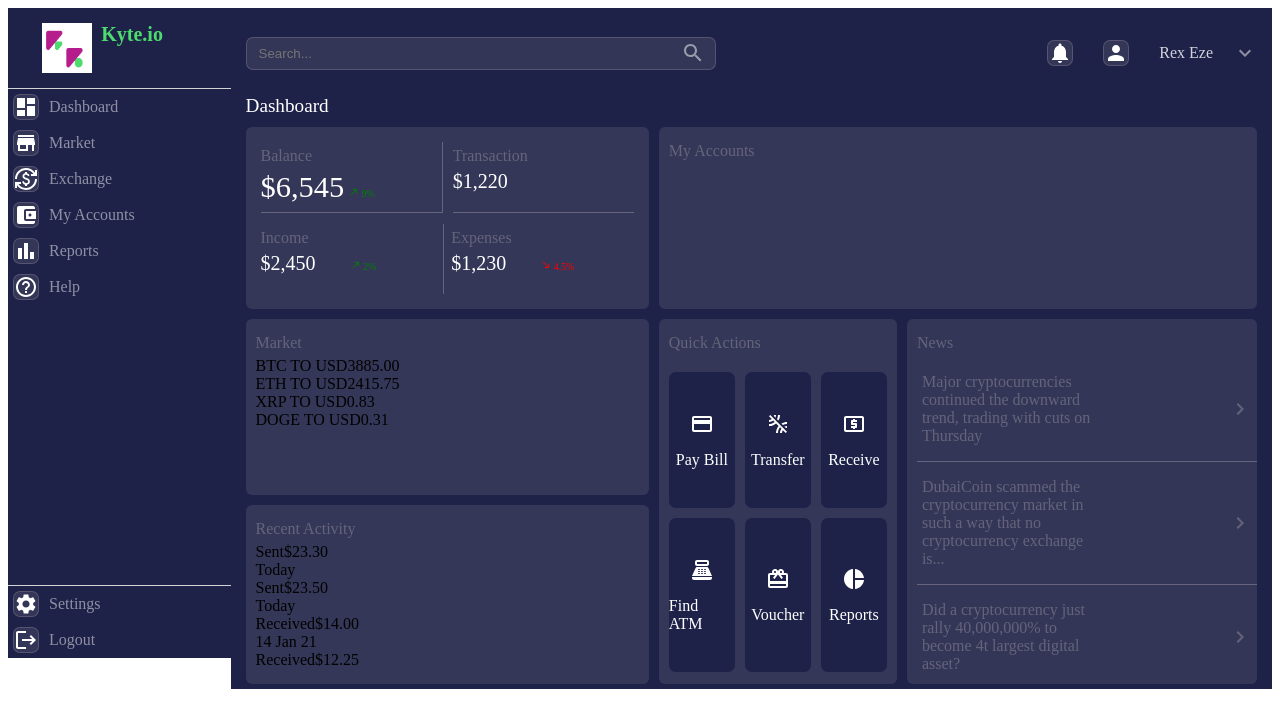
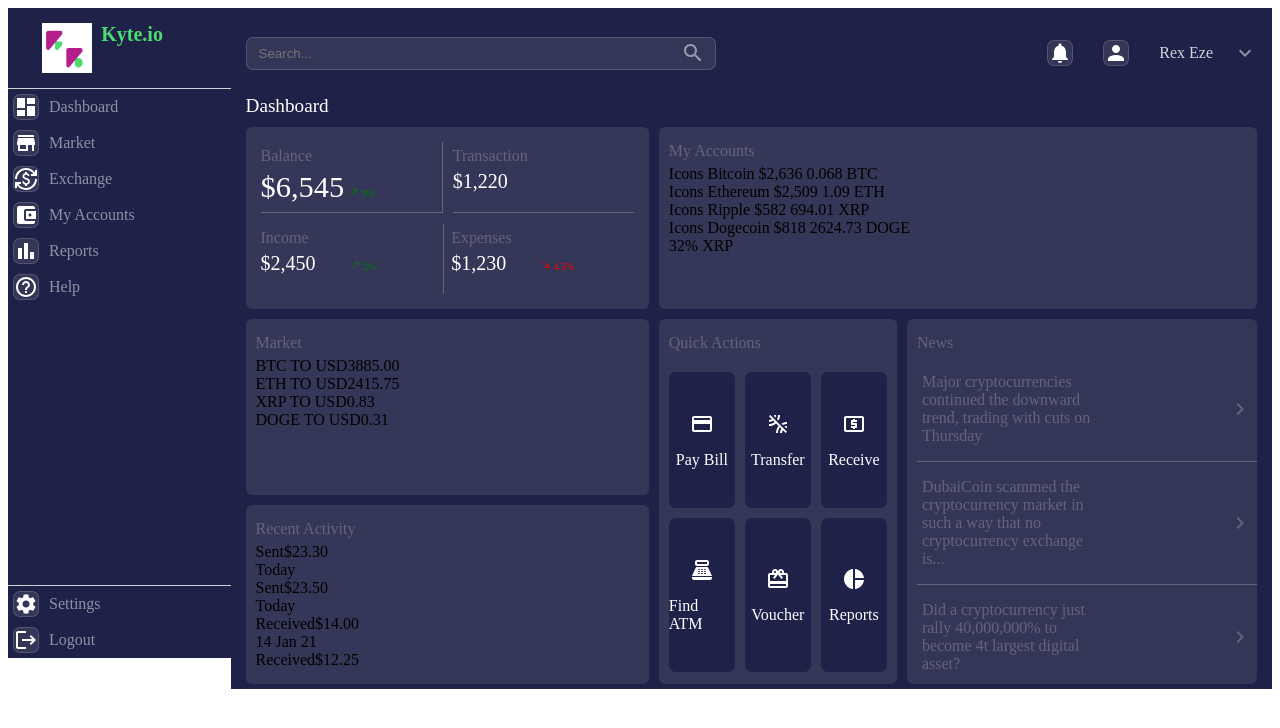
Before and after one commit to TobyMike-max/KyteDashboard-App, a React (Create React App) app: page / in a window 1280 px wide. Shown: the top 728 px of the page. Built offline with nearby package versions, Linux system fonts and the light colour scheme.

Commit message:
[Modified]: Added new components div

```diff
--- a/src/components/Gridbar/Gridbar.jsx
+++ b/src/components/Gridbar/Gridbar.jsx
@@ -52,8 +52,36 @@ const Gridbar = () => {
       <div className="myAccounts">
         <span className="text">My Accounts</span>
         <div className="bar_chart">
+          <div>
+            Icons
+            Bitcoin
+            $2,636
+            0.068 BTC
+          </div>
+          <div>
+            Icons
+            Ethereum
+            $2,509
+            1.09 ETH
+          </div>
+          <div>
+            Icons
+            Ripple
+            $582
+            694.01 XRP
+          </div>
+          <div>
+            Icons
+            Dogecoin
+            $818
+            2624.73 DOGE
+          </div>
         </div>
         <div className="pie_chart">
+          <div>
+            32%
+            XRP
+          </div>
         </div>
       </div>
 
```
